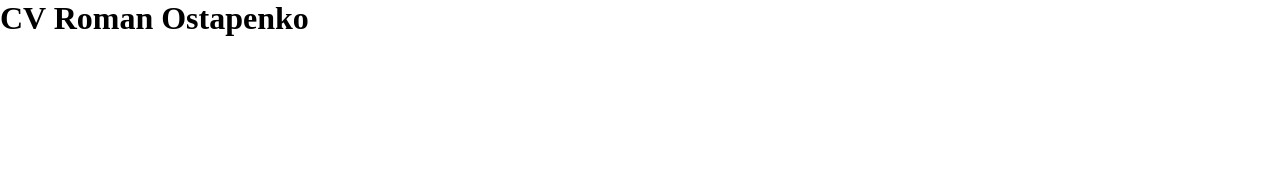
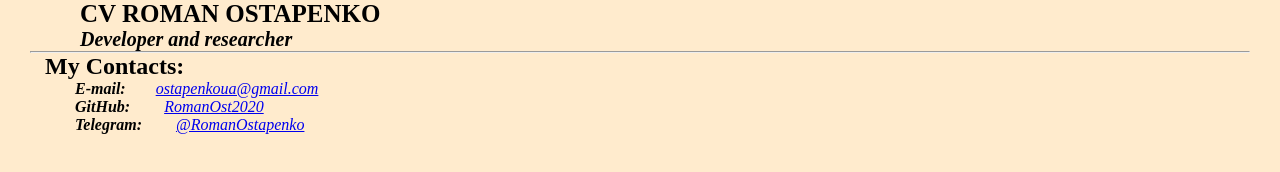
Before and after one commit to RomanOst2020/rsschool-cv, a plain HTML site: page index.html in a window 1280 px wide. Drawn offline with Linux system fonts and the light colour scheme.

Commit message:
feat: block contacts

```diff
--- a/index.html
+++ b/index.html
@@ -7,8 +7,19 @@
     <title>CV Roman Ostapenko</title>
     <link rel="stylesheet" href="style.css">
 </head>
-<body>
+
     <h1> CV Roman Ostapenko</h1>
-    <p></p>
+    <p class="title">Developer and researcher</p>
+    <hr>
+    <h2>My Contacts:</h2>
+    <address>
+        <p><strong>E-mail:</strong><a href="mailto:ostapenkoua@gmail.com">ostapenkoua@gmail.com</a></p>
+        <p><strong>GitHub:</strong> <a href="https://github.com/RomanOst2020">RomanOst2020</a></p>
+        <p><strong>Telegram:</strong> <a href="https://t.me/RomanOstapenko">@RomanOstapenko</a></p>
+
+    </address>
+
+
+
 </body>
 </html>
--- a/style.css
+++ b/style.css
@@ -1,4 +1,24 @@
 * {
     margin: 0;
+    top: 15px;
+    padding: 0px 15px;
+    background-color:blanchedalmond;
+}
+
+h1 {
+    font-size: 25px;
+    text-transform: uppercase;
+    padding-left: 50px;
 
 }
+
+.title {
+    font-size: 20px;
+    font-weight: 600;
+    font-style: italic;
+    padding-left: 50px;
+}
+
+br {
+    color: brown;
+}
```
